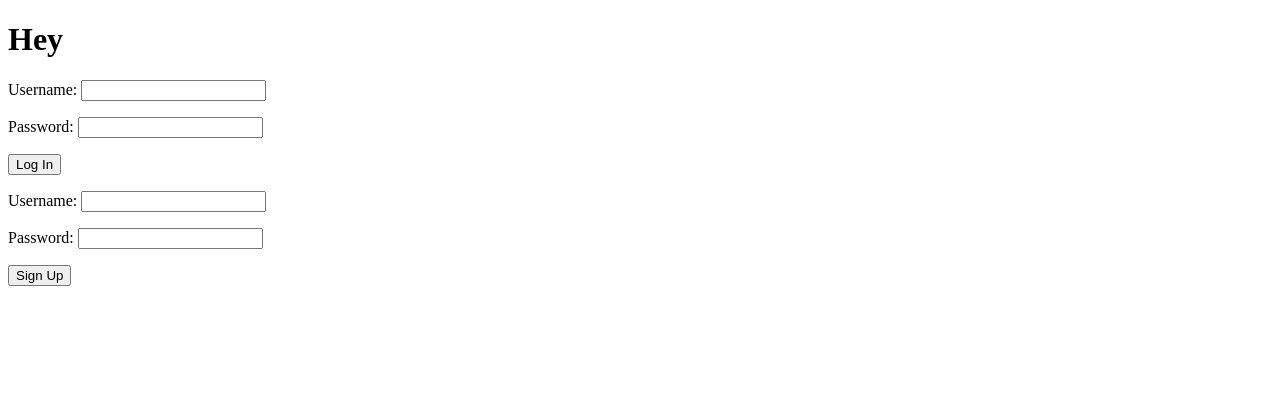
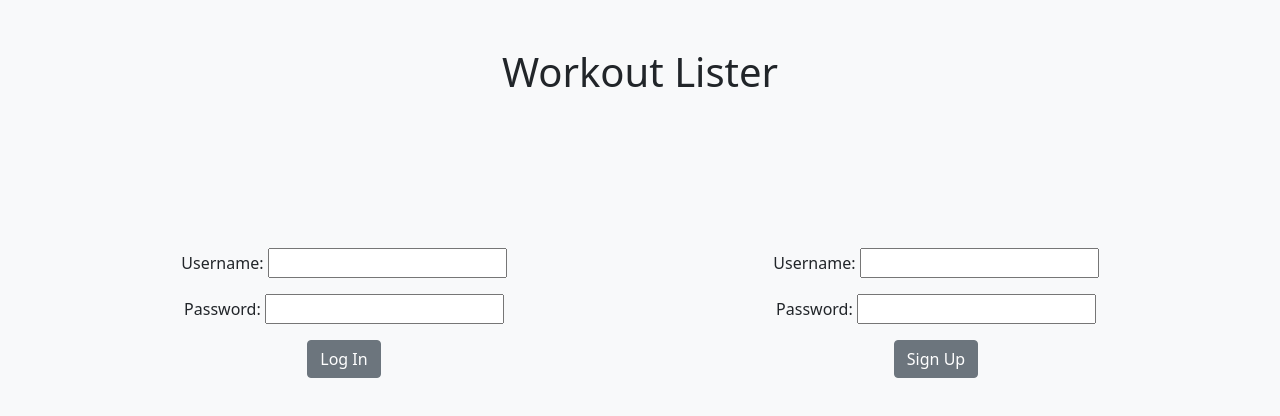
Before and after one commit to astoryumw/WorkoutProject, a Next.js app: page / in a window 1280 px wide. Shown: the top 416 px of the page. Built offline with nearby package versions, Linux system fonts and the light colour scheme.

Commit message:
Add a few new elements with design, bootstrap

```diff
--- /dev/null
+++ b/App.css
@@ -0,0 +1,3 @@
+.main {
+    height: 100vh;
+}
--- a/components/Header.js
+++ b/components/Header.js
@@ -7,16 +7,16 @@ const linkStyle = {
 
 export default function Header() {
     return (
-        <div>
+        <div align="center">
             <Link href="/home">
                 <a style={linkStyle}>Home</a>
             </Link>
             <Link href="/account">
                 <a style={linkStyle}>Settings</a>
             </Link>
-            <Link href="/profile">
+            {/* <Link href="/profile">
                 <a style={linkStyle}>Profile</a>
-            </Link>
+            </Link> */}
             <Link href="/">
                 <Logout />
             </Link>
--- a/components/login.js
+++ b/components/login.js
@@ -7,6 +7,7 @@ import { loadGetInitialProps } from 'next/dist/shared/lib/utils';
 import { useNavigate } from 'react-router-dom';
 import jsCookie from 'js-cookie';
 import { useCookies } from "react-cookie";
+import Button from 'react-bootstrap/Button';
 
 export default function Login() {
     let [user,setUser] = useState({
@@ -81,7 +82,7 @@ export default function Login() {
         <div>
             <p>Username: <input type="text" value={user.username} onChange={handleUsername} /></p>
             <p>Password: <input type="password" value={user.password} onChange={handlePassword} /></p>
-            <button onClick={handleLogin}>Log In</button>
+            <Button variant="secondary" onClick={handleLogin}>Log In</Button>
         </div>
     )
 }
--- a/components/makeWorkout.js
+++ b/components/makeWorkout.js
@@ -163,7 +163,7 @@ export default function MakeWorkout() {
     // estimated time to complete, reps, option for as many exercises as selected
     return (
         <Layout>
-            <div>
+            <div align="center">
                 {count===1 ? (
                     <div>
                         <p>Workout: <input type="text" value={input.one.name} onChange={handleWorkout} /></p>
--- a/components/signup.js
+++ b/components/signup.js
@@ -1,5 +1,6 @@
 import React, { useState, useEffect } from 'react';
 import { signUpUser } from "../lib/utils";
+import Button from 'react-bootstrap/Button';
 
 export default function SignUp() {
     let [user,setUser] = useState({
@@ -33,7 +34,7 @@ export default function SignUp() {
         <div>
             <p>Username: <input type="text" value={user.username} onChange={handleUsername} /></p>
             <p>Password: <input type="password" value={user.password} onChange={handlePassword} /></p>
-            <button onClick={() => setSignUpTry(true)}>Sign Up</button>
+            <Button variant="secondary" onClick={() => setSignUpTry(true)}>Sign Up</Button>
         </div>
     )
 }
--- a/package.json
+++ b/package.json
@@ -13,6 +13,7 @@
   "dependencies": {
     "argon2": "^0.28.2",
     "body-parser": "^1.19.0",
+    "bootstrap": "^5.1.3",
     "cors": "^2.8.5",
     "crypto": "^1.0.1",
     "ejs": "^3.1.6",
@@ -32,6 +33,7 @@
     "next": "^11.1.2",
     "pg": "^8.7.1",
     "react": "^17.0.2",
+    "react-bootstrap": "^2.3.1",
     "react-cookie": "^4.1.1",
     "react-dom": "^17.0.2",
     "react-router-dom": "^5.3.0",
--- a/pages/account.js
+++ b/pages/account.js
@@ -50,12 +50,14 @@ export default function Account(){
 
     return (
         <Layout>
+            <div align="center">
             <h3>Enter information you wish to change below.</h3>
             <p>Username: <input type="text" value={account.username} onChange={handleUsername} /></p>
             <p>Password: <input type="password" value={account.password} onChange={handlePassword} /></p>
-            <p>Select new profile picture: <input type="file" value={profilePhoto} onChange={handleImage} /></p>
-            <button onClick={() => setClicked(true)}>Upload</button>
+            {/* <p>Select new profile picture: <input type="file" value={profilePhoto} onChange={handleImage} /></p> */}
+            {/* <button onClick={() => setClicked(true)}>Upload</button> */}
             <button>Update</button>
+            </div>
         </Layout>
     )
 }
--- a/pages/index.js
+++ b/pages/index.js
@@ -2,7 +2,8 @@ import React from 'react';
 import Login from '../components/login';
 import SignUp from '../components/signup';
 import { CookiesProvider } from "react-cookie";
-
+import Form from 'react-bootstrap/Container';
+import 'bootstrap/dist/css/bootstrap.min.css';
 
 // the idea, workout app
 // build an app where users can create accounts and log in
@@ -11,12 +12,23 @@ import { CookiesProvider } from "react-cookie";
 // app will showcase optional workouts to choose from, perhaps have a news feed where users can share progress with everyone else
 export default function Home() {
 	return (
-		<div>
+		<div class="bg-light">
+			<h1 align="center" class="p-5">Workout Lister</h1>
+		<div class="p-5 d-flex align-items-center justify-content-center">
+
 			<CookiesProvider>
-				<h1>Hey</h1>
-				<Login />
-				<SignUp />
+				<Form align="center" class="p-2 bg-light border" >
+					<div class="container-sm p-5 ">
+						<Login />
+					</div>
+				</Form>
+				<Form align="center" class="p-2 bg-light border">
+					<div class="container-sm p-5">
+						<SignUp />
+					</div>
+				</Form>
 			</CookiesProvider>
+		</div>
 		</div>
 	)
 }
```
Also changed, not shown: pages/home.js (+5 -4 lines), server.js (+7 -4 lines), 2 other files (tests, documents, lock files or other folders).
